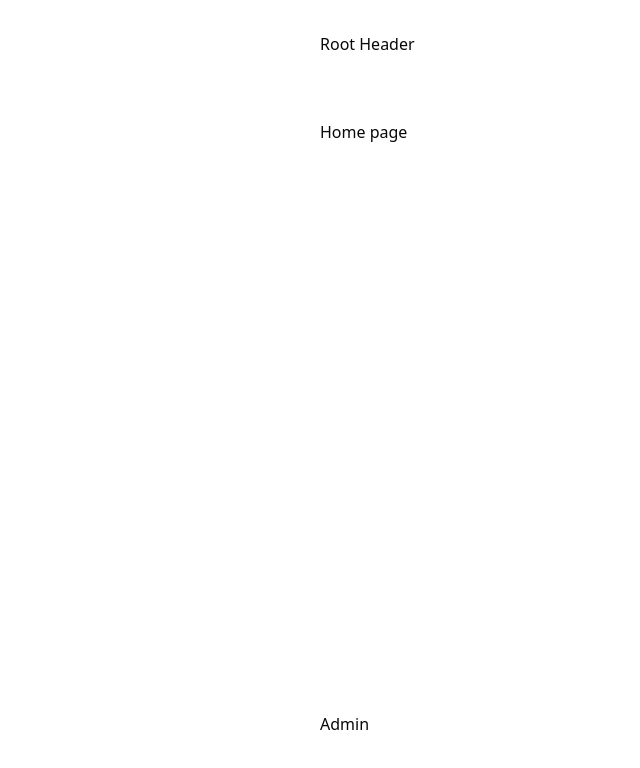
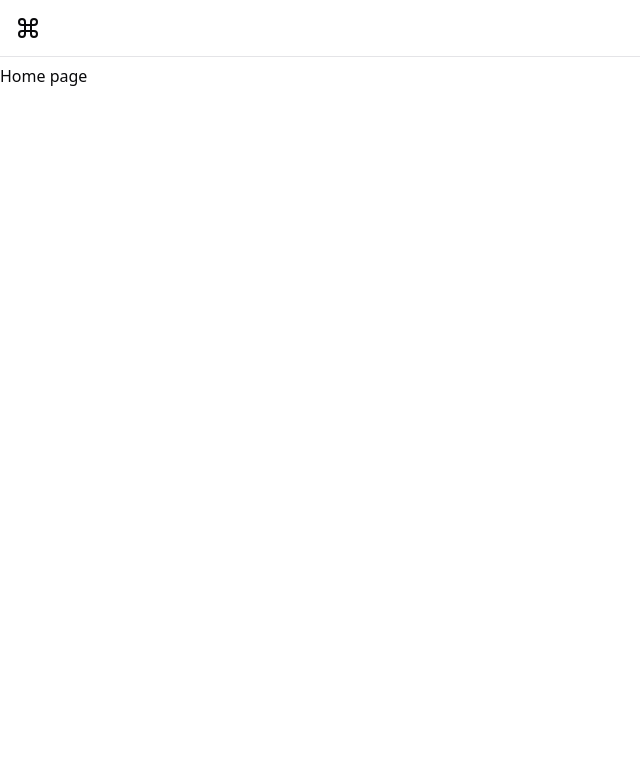
Before and after one commit to dunzolo/borgonovese-nextjs, a Next.js app: page / in a window 1280 px wide. Shown: the top 768 px of the page, without its empty margins (0-640 px from the left). Built offline with nearby package versions, Linux system fonts and the light colour scheme.

Commit message:
🚧 added header
- update root layout
- added hader and mobile header
- update link mobile header

```diff
--- /dev/null
+++ b/src/components/header/Header.tsx
@@ -0,0 +1,34 @@
+import { cn } from "@/lib/utils";
+import Link from "next/link";
+import { HeaderMobile } from "./HeaderMobile";
+
+export default function Header() {
+  return (
+    <div className="fixed top-0 left-0 right-0 supports-backdrop-blur:bg-background/60 border-b bg-background/95 backdrop-blur z-20">
+      <nav className="h-14 flex items-center justify-between px-4">
+        <div className="hidden lg:block">
+          <Link
+            href={"https://github.com/Kiranism/next-shadcn-dashboard-starter"}
+            target="_blank"
+          >
+            <svg
+              xmlns="http://www.w3.org/2000/svg"
+              viewBox="0 0 24 24"
+              fill="none"
+              stroke="currentColor"
+              strokeWidth="2"
+              strokeLinecap="round"
+              strokeLinejoin="round"
+              className="mr-2 h-6 w-6"
+            >
+              <path d="M15 6v12a3 3 0 1 0 3-3H6a3 3 0 1 0 3 3V6a3 3 0 1 0-3 3h12a3 3 0 1 0-3-3" />
+            </svg>
+          </Link>
+        </div>
+        <div className={cn("block lg:!hidden")}>
+          <HeaderMobile />
+        </div>
+      </nav>
+    </div>
+  );
+}
--- /dev/null
+++ b/src/components/header/HeaderMobile.tsx
@@ -0,0 +1,38 @@
+"use client";
+import { DashboardNav } from "@/components/DashboardNav";
+import { Sheet, SheetContent, SheetTrigger } from "@/components/ui/sheet";
+import { navItemsRoot } from "@/constants/data";
+import { MenuIcon } from "lucide-react";
+import { useState } from "react";
+
+// import { Playlist } from "../data/playlists";
+
+interface SidebarProps extends React.HTMLAttributes<HTMLDivElement> {
+  // playlists: Playlist[];
+}
+
+export function HeaderMobile({ className }: SidebarProps) {
+  console.log(navItemsRoot);
+  const [open, setOpen] = useState(false);
+  return (
+    <>
+      <Sheet open={open} onOpenChange={setOpen}>
+        <SheetTrigger asChild>
+          <MenuIcon />
+        </SheetTrigger>
+        <SheetContent side="left" className="!px-0">
+          <div className="space-y-4 py-4">
+            <div className="px-3 py-2">
+              <h2 className="mb-2 px-4 text-lg font-semibold tracking-tight">
+                Menù
+              </h2>
+              <div className="space-y-1">
+                <DashboardNav items={navItemsRoot} setOpen={setOpen} />
+              </div>
+            </div>
+          </div>
+        </SheetContent>
+      </Sheet>
+    </>
+  );
+}
--- a/src/components/layouts/RootLayout.tsx
+++ b/src/components/layouts/RootLayout.tsx
@@ -1,15 +1,14 @@
-import Link from "next/link";
+import Header from "@/components/header/Header";
 
 const RootLayout = ({ children }: any) => {
-    return (
-        <div className="flex flex-col min-h-screen mx-auto max-w-2xl px-4 pt-8 pb-16">
-            <div className="flex-grow">
-                <h1>Root Header</h1>
-                <main className="my-0 py-16">{children}</main>
-            </div>
-            <h1><Link href={'/admin'}>Admin</Link></h1>
-        </div>
-    );
+  return (
+    <>
+      <Header />
+      <div className="flex h-screen">
+        <main className="w-full pt-16">{children}</main>
+      </div>
+    </>
+  );
 };
 
 export default RootLayout;
--- a/src/constants/data.ts
+++ b/src/constants/data.ts
@@ -39,6 +39,15 @@ export const navItems: NavItem[] = [
   // },
 ];
 
+export const navItemsRoot: NavItem[] = [
+  {
+    title: "Login",
+    href: "/admin",
+    icon: "user",
+    label: "Login",
+  },
+];
+
 export const footerAdminItems: NavItem[] = [
   {
     title: "Dashboard",
```
